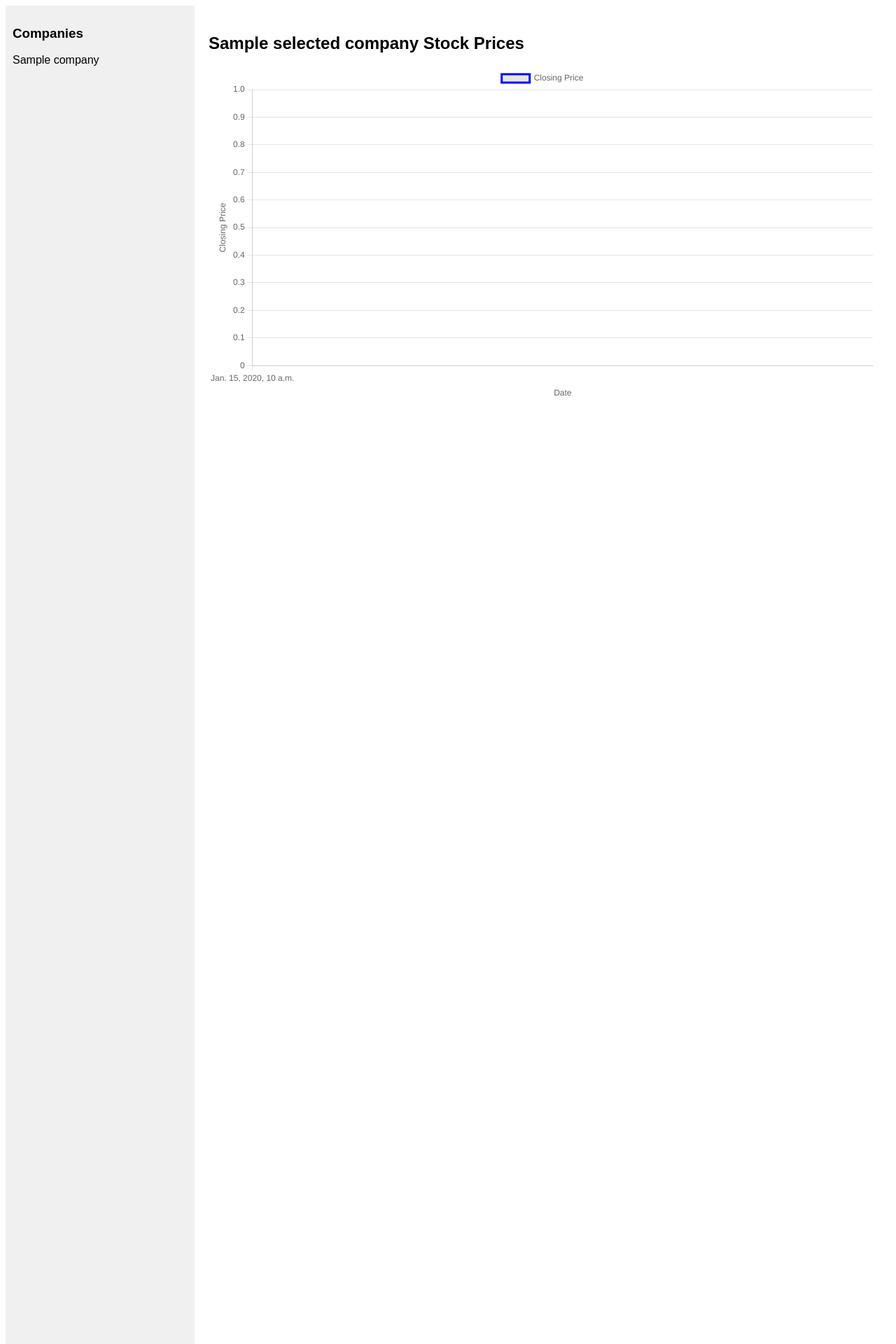
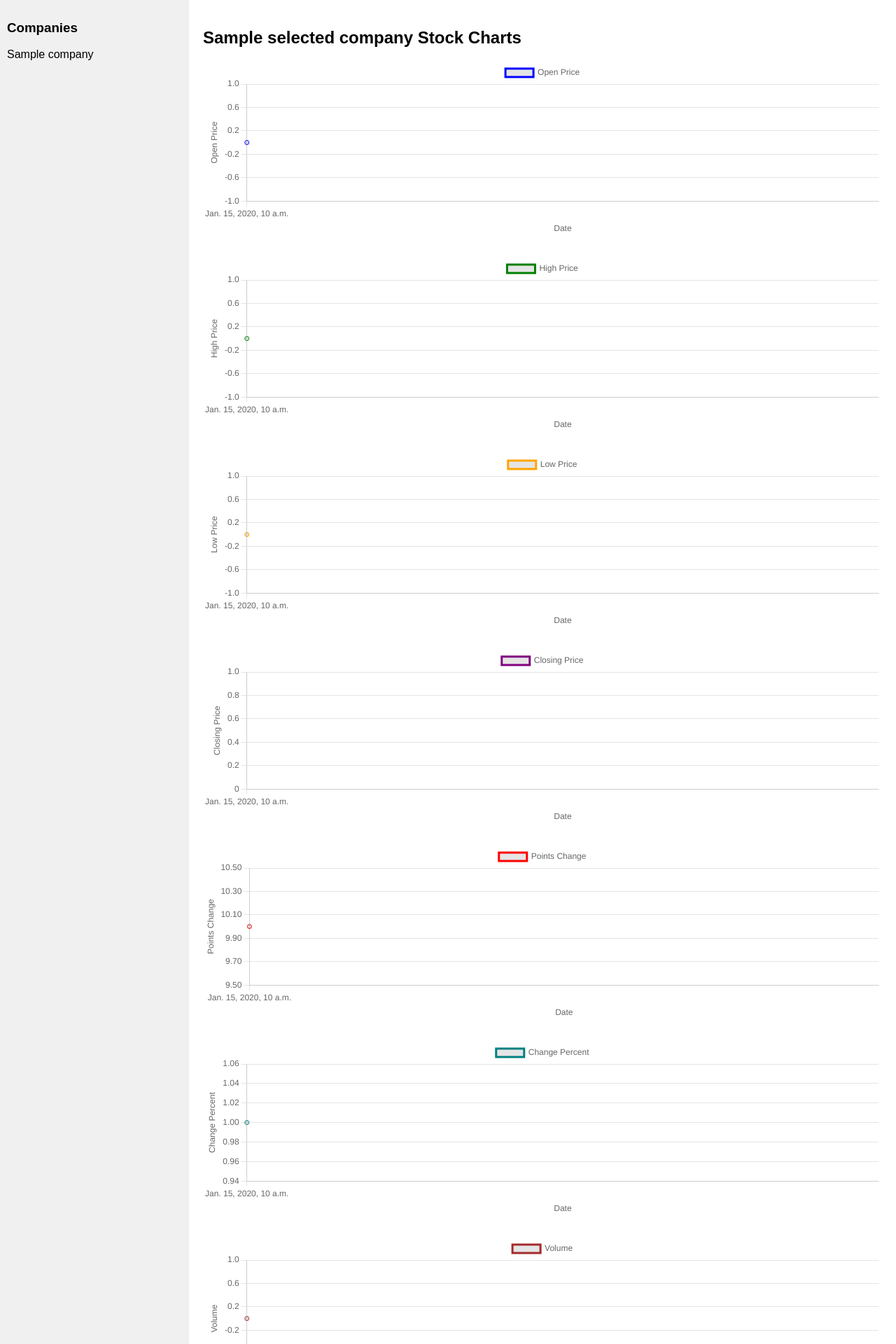
Before and after one commit to ABDULKARIM-BOUTA/stock-app, a Django app: template stock_app/stocks/templates/stocks/dashboard.html in a window 1280 px wide. Shown: the top 1920 px of the page at 70% size. Run offline with Django 5.2, Linux system fonts and the light colour scheme; the template is opened without the code that fills it: most values are stand-ins (such as "Sample title", 1, 10 or a date in 2020).

Commit message:
final commit

```diff
--- a/stock_app/stocks/models.py
+++ b/stock_app/stocks/models.py
@@ -18,7 +18,7 @@ class StockData(models.Model):
     volume = models.IntegerField()
     points_change = models.FloatField(null=True, blank=True)
     change_percent = models.FloatField(null=True, blank=True)
-    turnover = models.FloatField(null=True, blank=True)
+    turnover_rs_cr = models.FloatField(null=True, blank=True)
     pe_ratio = models.FloatField(null=True, blank=True)
     pb_ratio = models.FloatField(null=True, blank=True)
     div_yield = models.FloatField(null=True, blank=True)
--- a/stock_app/stocks/templates/stocks/dashboard.html
+++ b/stock_app/stocks/templates/stocks/dashboard.html
@@ -10,48 +10,108 @@
         .sidebar a { display: block; margin-bottom: 8px; text-decoration: none; color: black; }
         .sidebar a:hover { background: #ddd; }
         .content { flex-grow: 1; padding: 20px; }
+        canvas { margin-bottom: 40px; }
     </style>
 </head>
 <body>
 
+<style>
+    body { display: flex; font-family: Arial, sans-serif; height: 100vh; margin: 0; }
+    .sidebar {
+        width: 250px;
+        background: #f0f0f0;
+        padding: 10px;
+        overflow-y: auto;
+    }
+    .sidebar a {
+        display: block;
+        margin-bottom: 8px;
+        text-decoration: none;
+        color: black;
+    }
+    .sidebar a:hover {
+        background: #ddd;
+    }
+    .content {
+        flex-grow: 1;
+        padding: 20px;
+        overflow-y: auto;
+    }
+    canvas {
+        width: 100% !important;
+        max-height: 250px !important;
+        margin-bottom: 30px;
+    }
+</style>
+
+
 <div class="sidebar">
     <h3>Companies</h3>
     {% for company in companies %}
-        <a href="{% url 'stock_dashboard_company' company.id %}">
-            {{ company.name }}
-        </a>
+        <a href="{% url 'stocks:stock_dashboard_company' company.id %}">{{ company.name }}</a>
     {% endfor %}
 </div>
 
 <div class="content">
     {% if selected_company %}
-        <h2>{{ selected_company.name }} Stock Prices</h2>
-        <canvas id="stockChart" width="800" height="400"></canvas>
+        <h2>{{ selected_company.name }} Stock Charts</h2>
 
+        {% comment %} Define labels {% endcomment %}
         <script>
-            const ctx = document.getElementById('stockChart').getContext('2d');
-            const stockChart = new Chart(ctx, {
+            const labels = [{% for data in stock_data %}"{{ data.date }}",{% endfor %}];
+
+            function renderChart(canvasId, label, color, dataArray) {
+                new Chart(document.getElementById(canvasId), {
                     type: 'line',
                     data: {
-                    labels: [{% for data in stock_data %}"{{ data.date }}",{% endfor %}],
+                        labels: labels,
                         datasets: [{
-                        label: 'Closing Price',
-                        data: [{% for data in stock_data %}{{ data.close }},{% endfor %}],
+                            label: label,
+                            data: dataArray,
                             fill: false,
-                        borderColor: 'blue',
+                            borderColor: color,
                             tension: 0.1
                         }]
                     },
                     options: {
+                        responsive: true,
                         scales: {
                             x: { display: true, title: { display: true, text: 'Date' }},
-                        y: { display: true, title: { display: true, text: 'Closing Price' }}
+                            y: { display: true, title: { display: true, text: label }}
                         }
                     }
                 });
+            }
+
+            window.onload = function () {
+                renderChart("openChart", "Open Price", "blue", [{% for d in stock_data %}{{ d.open|default:0 }},{% endfor %}]);
+                renderChart("highChart", "High Price", "green", [{% for d in stock_data %}{{ d.high|default:0 }},{% endfor %}]);
+                renderChart("lowChart", "Low Price", "orange", [{% for d in stock_data %}{{ d.low|default:0 }},{% endfor %}]);
+                renderChart("closeChart", "Closing Price", "purple", [{% for d in stock_data %}{{ d.close|default:0 }},{% endfor %}]);
+                renderChart("pointsChart", "Points Change", "red", [{% for d in stock_data %}{{ d.points_change|default:0 }},{% endfor %}]);
+                renderChart("percentChart", "Change Percent", "teal", [{% for d in stock_data %}{{ d.change_percent|default:0 }},{% endfor %}]);
+                renderChart("volumeChart", "Volume", "brown", [{% for d in stock_data %}{{ d.volume|default:0 }},{% endfor %}]);
+                renderChart("turnoverChart", "Turnover (Rs Cr)", "magenta", [{% for d in stock_data %}{{ d.turnover_rs_cr|default:0 }},{% endfor %}]);
+                renderChart("peChart", "PE Ratio", "gray", [{% for d in stock_data %}{{ d.pe_ratio|default:0 }},{% endfor %}]);
+                renderChart("pbChart", "PB Ratio", "darkcyan", [{% for d in stock_data %}{{ d.pb_ratio|default:0 }},{% endfor %}]);
+                renderChart("divChart", "Dividend Yield", "gold", [{% for d in stock_data %}{{ d.div_yield|default:0 }},{% endfor %}]);
+            };
         </script>
+
+        <canvas id="openChart"></canvas>
+        <canvas id="highChart"></canvas>
+        <canvas id="lowChart"></canvas>
+        <canvas id="closeChart"></canvas>
+        <canvas id="pointsChart"></canvas>
+        <canvas id="percentChart"></canvas>
+        <canvas id="volumeChart"></canvas>
+        <canvas id="turnoverChart"></canvas>
+        <canvas id="peChart"></canvas>
+        <canvas id="pbChart"></canvas>
+        <canvas id="divChart"></canvas>
+
     {% else %}
-        <h2>Select a company to view its stock chart</h2>
+        <h2>Select a company to view its stock charts</h2>
     {% endif %}
 </div>
 
--- a/stock_app/stocks/urls.py
+++ b/stock_app/stocks/urls.py
@@ -1,7 +1,9 @@
 from django.urls import path
 from stocks import views
 
+app_name = 'stocks'
+
 urlpatterns = [
-    path('stocks/', views.stock_dashboard, name='stock_dashboard'),  # <-- name this one
-    path('stocks/<int:company_id>/', views.stock_dashboard, name='stock_dashboard_company'),  # <-- name this one
+    path('', views.stock_dashboard, name='stock_dashboard'),
+    path('<int:company_id>/', views.stock_dashboard, name='stock_dashboard_company'),
 ]
```
Also changed, not shown: stock_app/stocks/templates/stocks/chart.html (deleted, +0 -14 lines), stock_app/stocks/migrations/0003_rename_turnover_stockdata_turnover_rs_cr.py (added). Lines whose indentation alone changed are shown as unchanged.
